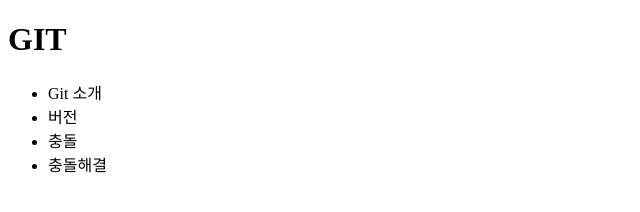
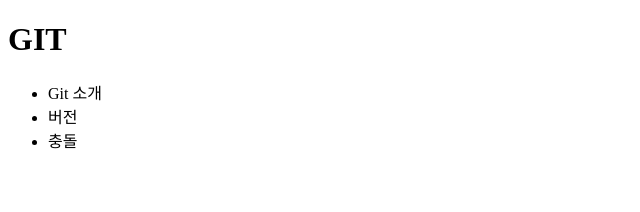
Before and after one commit to yangpasok/sangwu_git, a plain HTML site: page index.html in a window 1280 px wide. Shown: the full height of the page, 0-640 px from the left. Drawn offline with Linux system fonts and the light colour scheme.

Commit message:
Revert "충돌해결"
This reverts commit f1c35ee0a528fe39eab8c1aa638352e632151d03.

```diff
--- a/index.html
+++ b/index.html
@@ -9,8 +9,7 @@
 <ul>
   <li>Git 소개</li>
   <li>버전</li>
-  <li>충돌</li>
-  <li>충돌해결</li>
+<li>충돌</li>
 </ul>
 </body>
 </html>
```
